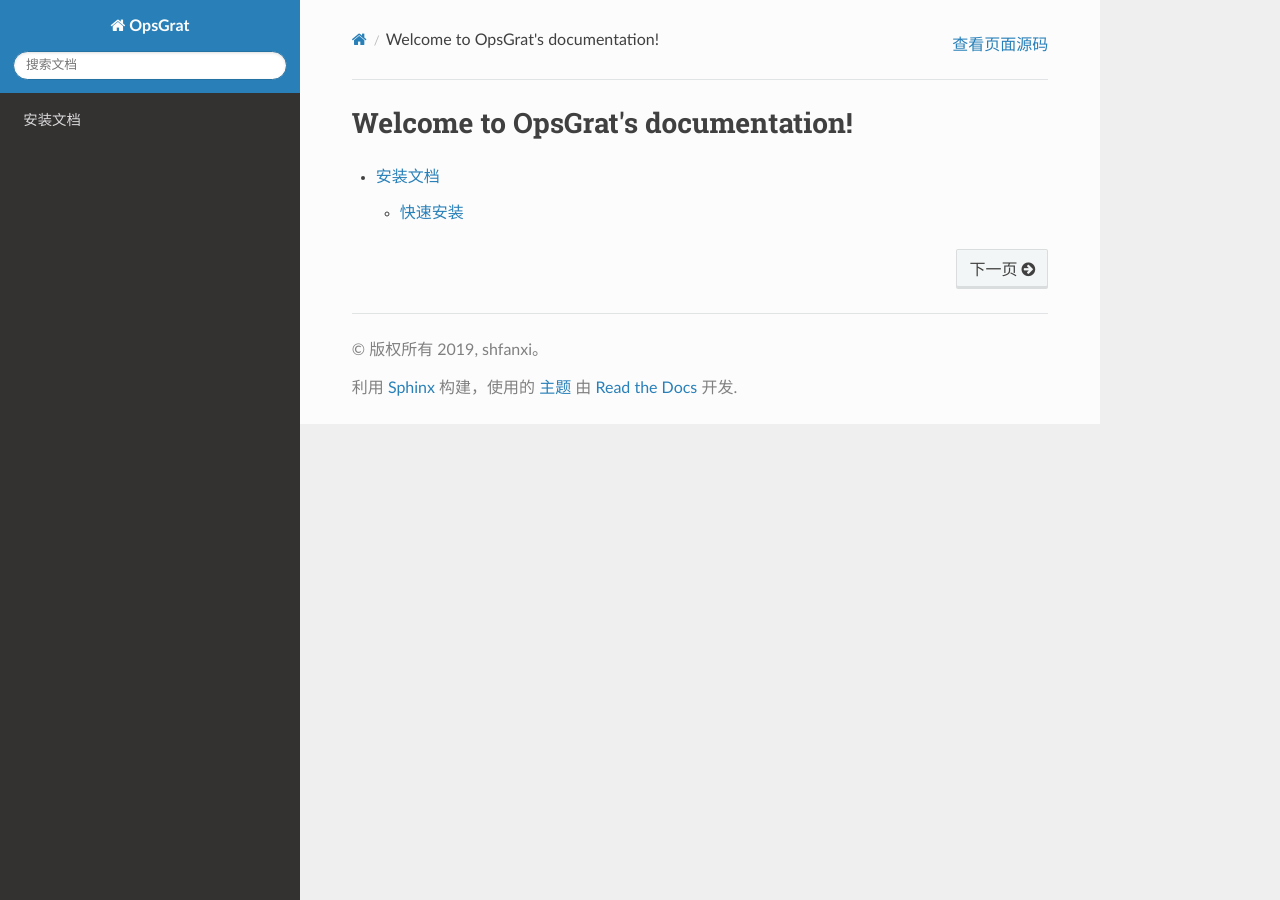
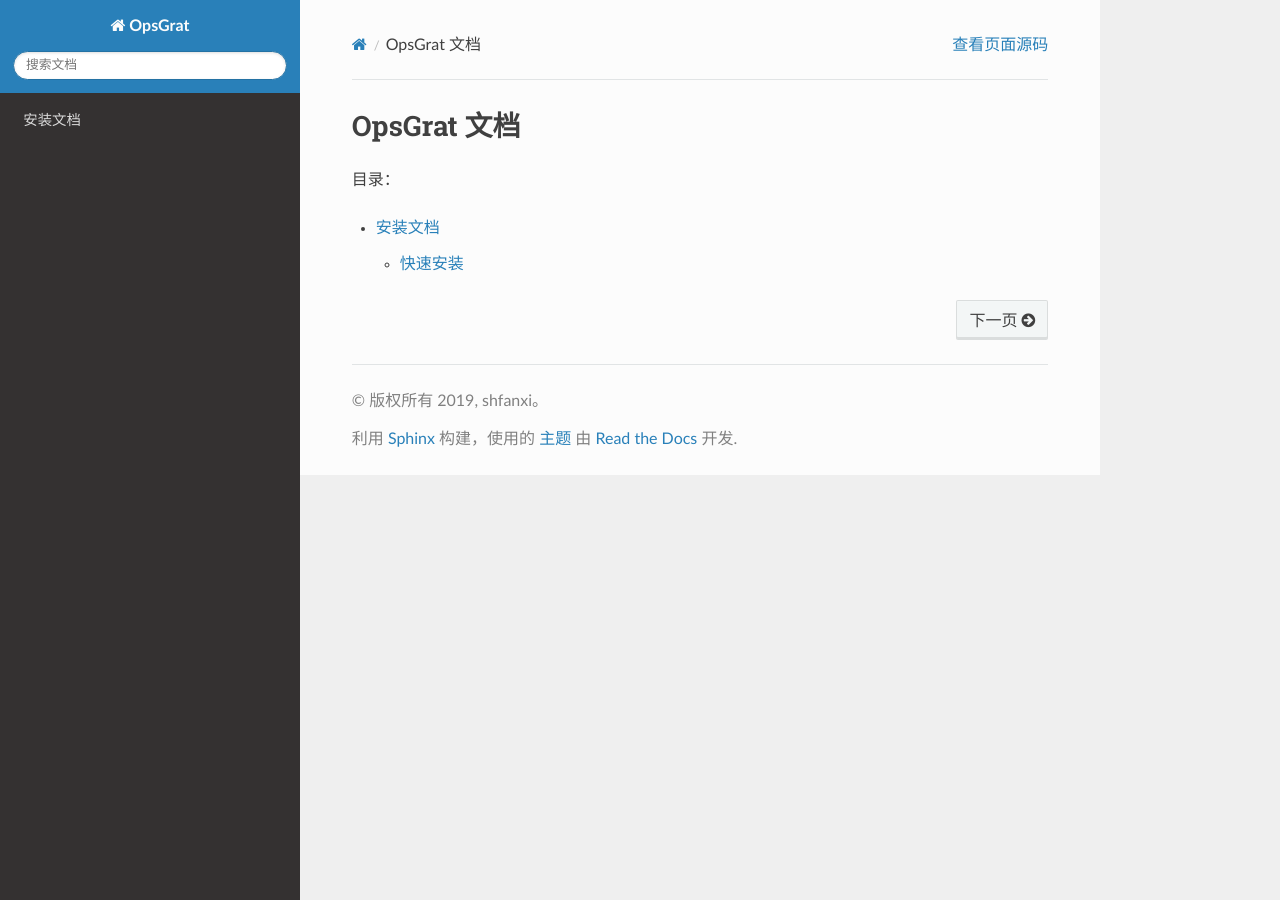
Before and after one commit to shanghaifanxi/opsgrat-docs, a Sphinx documentation site: the page built from source/index.rst, in a window 1280 px wide. Built offline with Sphinx 7.4.7 and the Read the Docs theme 2.0.0, drawn with Linux system fonts in a browser that asks for light colours.

Commit message:
first commit

```diff
--- a/source/index.rst
+++ b/source/index.rst
@@ -3,9 +3,10 @@
    You can adapt this file completely to your liking, but it should at least
    contain the root `toctree` directive.
 
+OpsGrat 文档
 ===================================
-Welcome to OpsGrat's documentation!
-===================================
+
+目录：
 
 .. toctree::
    :maxdepth: 2
--- a/source/install/install.rst
+++ b/source/install/install.rst
@@ -1,11 +1,6 @@
 
 安装文档
 =============================
-
-页面简介
-
----------------------------
-
 
 .. toctree::
    :maxdepth: 1
```
